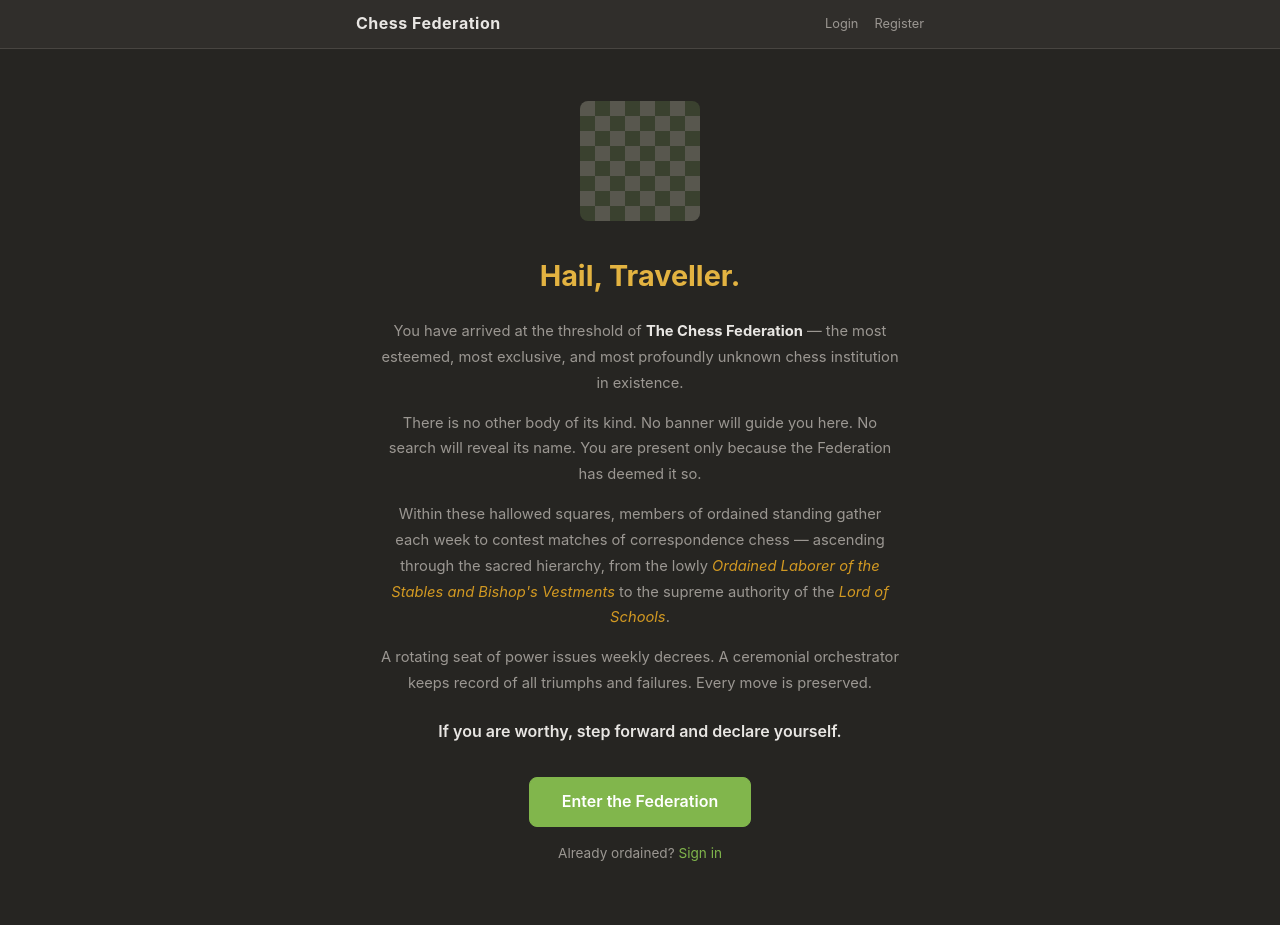
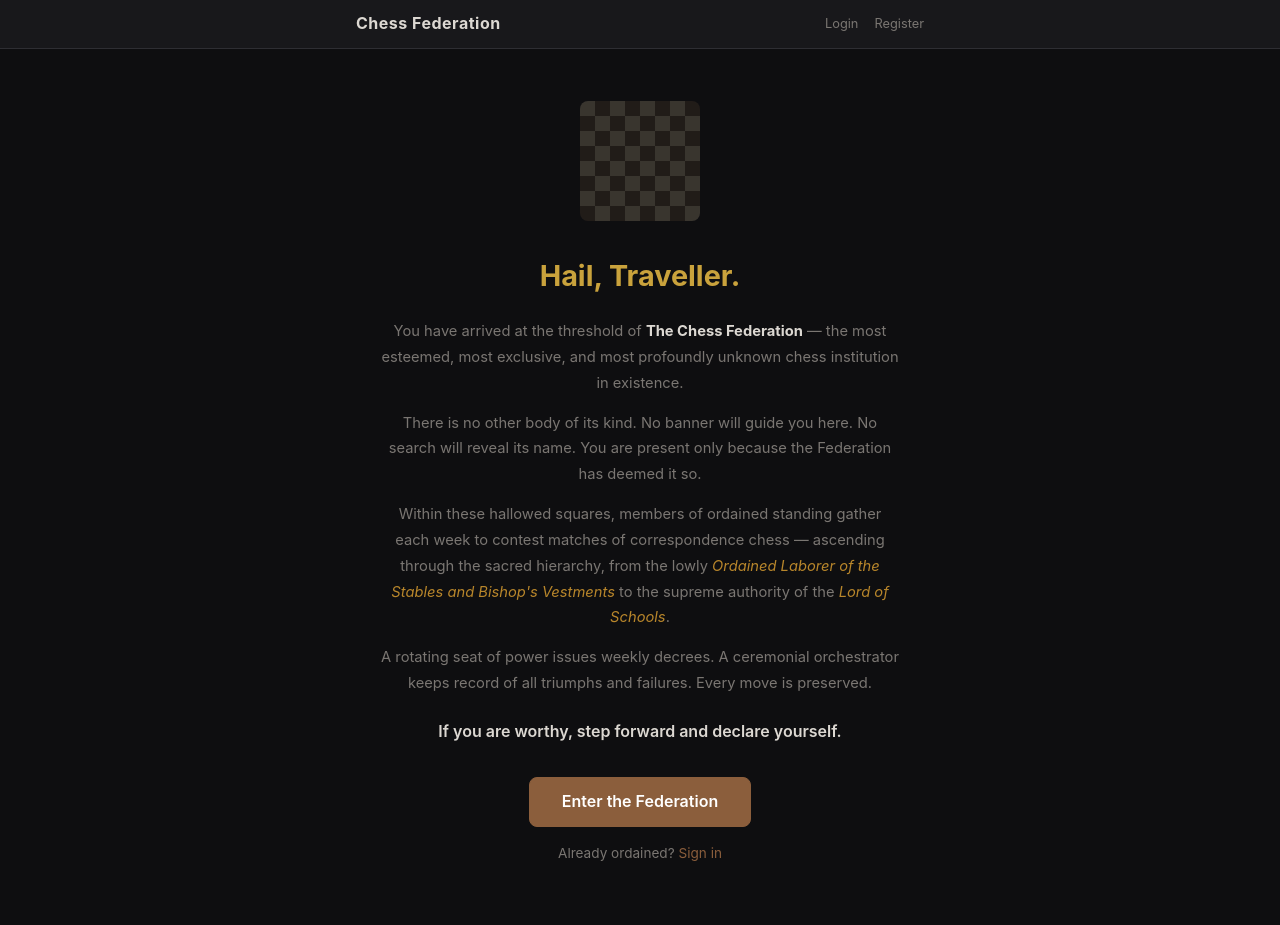
Before and after one commit to lydhndrxca/Chess-Federation, a Flask app: page / in a window 1280 px wide. Run offline with Flask 3, Linux system fonts and the light colour scheme.

Commit message:
Dark ominous color scheme: near-black backgrounds, bronze accents, walnut board
Made-with: Cursor

```diff
--- a/app/static/css/style.css
+++ b/app/static/css/style.css
@@ -1,22 +1,22 @@
 :root {
-    --bg: #262522;
-    --bg-surface: #302e2b;
-    --bg-card: #3a3835;
-    --bg-hover: #45423e;
-    --border: #484541;
-    --text: #e8e6e3;
-    --text-muted: #9b9792;
-    --accent: #81b64c;
-    --green: #81b64c;
-    --red: #e55;
-    --yellow: #d29922;
-    --orange: #db6d28;
-    --gold: #e3b341;
-    --board-light: #ebecd0;
-    --board-dark: #779556;
-    --board-selected: rgba(20, 85, 30, 0.65);
-    --board-hl-light: #f6f669;
-    --board-hl-dark: #baca2b;
+    --bg: #0e0e10;
+    --bg-surface: #18181b;
+    --bg-card: #1f1f23;
+    --bg-hover: #2a2a2e;
+    --border: #2e2e33;
+    --text: #dcd8d2;
+    --text-muted: #7a7672;
+    --accent: #8b5e3c;
+    --green: #6a9f5b;
+    --red: #c04040;
+    --yellow: #b8862b;
+    --orange: #c46a2a;
+    --gold: #c9a23c;
+    --board-light: #b8a88a;
+    --board-dark: #5c4633;
+    --board-selected: rgba(139, 94, 60, 0.55);
+    --board-hl-light: #c9a23c;
+    --board-hl-dark: #8b5e3c;
     --board-target-light: radial-gradient(circle, rgba(0,0,0,0.18) 25%, transparent 25%);
     --board-target-dark: radial-gradient(circle, rgba(0,0,0,0.22) 25%, transparent 25%);
     --radius: 8px;
@@ -122,7 +122,7 @@ a:hover { text-decoration: underline; }
 }
 .btn:hover { background: var(--bg-hover); text-decoration: none; }
 .btn-primary { background: var(--accent); border-color: var(--accent); color: #fff; }
-.btn-primary:hover { background: #6a9e3f; }
+.btn-primary:hover { background: #704c30; }
 .btn-danger { background: var(--red); border-color: var(--red); color: #fff; }
 .btn-danger:hover { background: #c44; }
 .btn-outline { background: transparent; }
@@ -181,7 +181,7 @@ a:hover { text-decoration: underline; }
 .badge-pending  { background: rgba(210,153,34,0.15); color: var(--yellow); }
 .badge-active   { background: rgba(129,182,76,0.12); color: var(--text-muted); }
 .badge-your-turn { background: var(--accent); color: #fff; }
-.badge-completed { background: rgba(129,182,76,0.15); color: var(--green); }
+.badge-completed { background: rgba(106,159,91,0.15); color: var(--green); }
 .badge-forfeited { background: rgba(238,85,85,0.15); color: var(--red); }
 
 .text-muted { color: var(--text-muted); }
@@ -568,7 +568,7 @@ a:hover { text-decoration: underline; }
 .ms-l { background: var(--board-light); }
 .ms-d { background: var(--board-dark); }
 .mp-w { color: #fff; text-shadow: 0 0 1px #000; }
-.mp-b { color: #312e2b; }
+.mp-b { color: #1a1715; }
 
 
 /* ════════════════════════════════════════════
```
Also changed, not shown: app/static/css/chessground-theme.css (+7 -7 lines).
